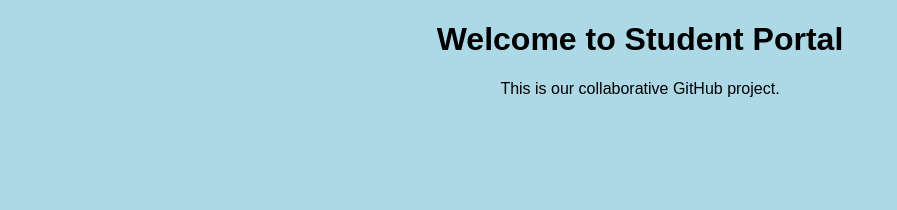
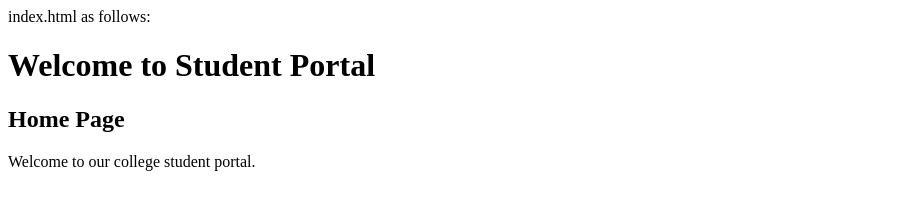
Before and after one commit to 251240136878-arch/student-portal, a plain HTML site: page index.html in a window 1280 px wide. Shown: the whole page, without its empty margins (0-897 px from the left). Drawn offline with Linux system fonts and the light colour scheme.

Commit message:
added homepage

```diff
--- a/index.html
+++ b/index.html
@@ -1,41 +1,13 @@
+index.html as follows:
 
 
-
-
-
-               <!DOCTYPE
-html>
-
-
-<html>
-
-
-<head>
-
-
-
-<title>Student Portal</title>
-
-
-    <link
-rel="stylesheet" href="style.css">
-
-
-</head>
-
-
-<body>
-
-
-    <h1>Welcome
+               <h1>Welcome
 to Student Portal</h1>
 
 
-    <p>This is
-our collaborative GitHub project.</p>
+<h2>Home
+Page</h2>
 
 
-</body>
-
-
-</html>
+<p>Welcome to
+our college student portal.</p>
```
